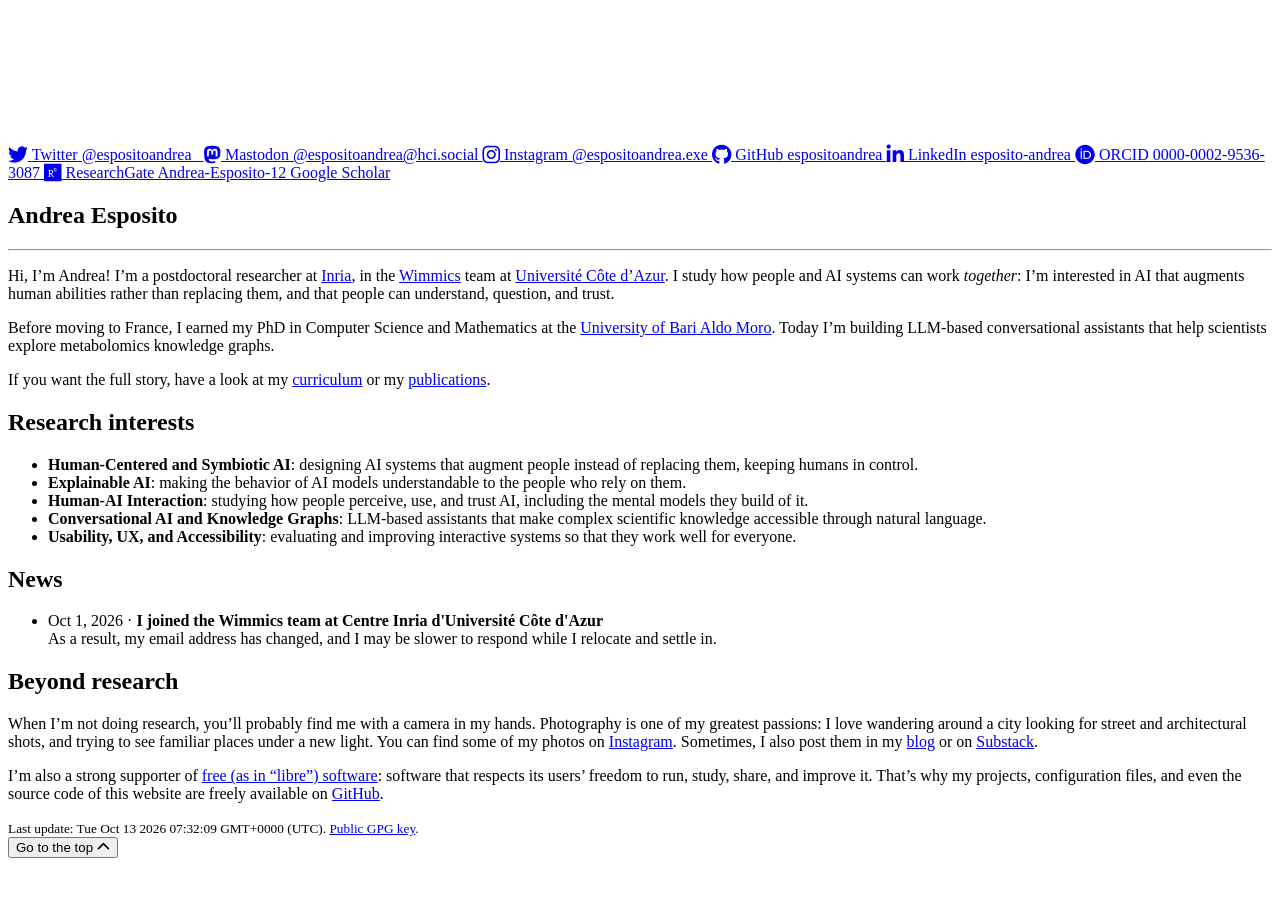
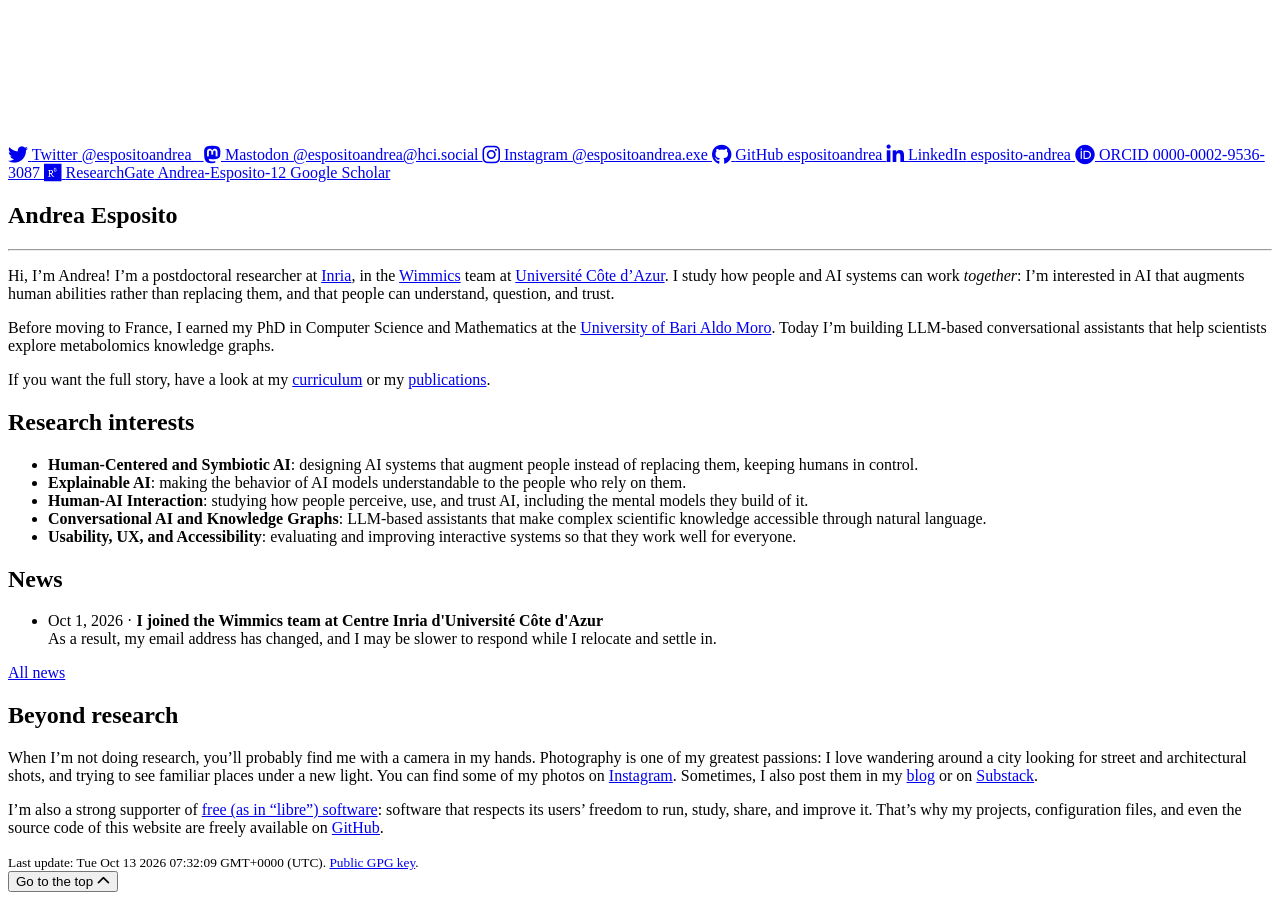
Before and after one commit to espositoandrea/espositoandrea.github.io, a Jekyll site: the page built from index.md, in a window 1280 px wide and 900 px high, scrolled down 4345 px. Built offline with Jekyll 4.4.1, drawn with Linux system fonts in a browser that asks for light colours; nearby versions of some CDN libraries; comment, search, counter and statistics services are not loaded; a style sheet for code colours, icons or effects is not loaded; before the commit the page ends 5211 px from its top, so only the background shows below that.

Commit message:
Publish news as NewsArticles on the home page and a new /news page
The home page keeps the latest five news and links to /news, which lists
them all. Both mark the list up as a schema.org ItemList of
NewsArticles (headline, date, description, author, image), each
identified by a stable anchor on /news.

```diff
--- /dev/null
+++ b/_includes/news-list.html
@@ -0,0 +1,31 @@
+{%- comment -%}
+  List of news (from _data/news.yml), newest first, as a schema.org ItemList of NewsArticles.
+  Each item has a stable anchor on the news page, which is its URL.
+  Parameters: limit (optional, number of items), mainEntity (true when the list is the page's
+  main entity).
+{%- endcomment -%}
+{%- assign news = site.data.news | sort: 'date' | reverse -%}
+{%- assign news_limit = include.limit | default: news.size -%}
+{%- assign news_page = '/news' | absolute_url -%}
+<div itemscope itemtype="https://schema.org/ItemList"{% if include.mainEntity %} itemprop="mainEntity"{% endif %}>
+<meta itemprop="name" content="News from {{ site.title }}">
+<meta itemprop="numberOfItems" content="{{ news.size | at_most: news_limit }}">
+<ul class="list-unstyled news">
+{%- for item in news limit: news_limit %}
+  {%- capture news_id %}news-{{ item.date | date: '%Y-%m-%d' }}-{{ item.title | slugify: 'latin' }}{% endcapture %}
+  <li class="mb-3" id="{{ news_id }}" itemprop="itemListElement" itemscope itemtype="https://schema.org/NewsArticle">
+    <link itemprop="url" href="{{ news_page }}#{{ news_id }}">
+    <link itemprop="mainEntityOfPage" href="{{ news_page }}#{{ news_id }}">
+    <span hidden itemprop="author" itemscope itemtype="https://schema.org/Person" itemid="{{ '/#person' | absolute_url }}">
+      <meta itemprop="name" content="{{ site.author.name }}">
+      <link itemprop="url" href="{{ '/' | absolute_url }}">
+    </span>
+    <link itemprop="image" href="{{ item.image | default: site.author.picture | absolute_url }}">
+    <meta itemprop="inLanguage" content="en">
+    <time class="fg-secondary" itemprop="datePublished" datetime="{{ item.date | date_to_xmlschema }}">{{ item.date | date: "%b %-d, %Y" }}</time> &middot;
+    <strong itemprop="headline">{% if item.url %}<a href="{{ item.url }}">{{ item.title }}</a>{% else %}{{ item.title }}{% endif %}</strong>
+    {% if item.description %}<div itemprop="description">{{ item.description | markdownify | remove: '<p>' | remove: '</p>' }}</div>{% endif %}
+  </li>
+{%- endfor %}
+</ul>
+</div>
--- a/index.md
+++ b/index.md
@@ -39,19 +39,11 @@
 - **Usability, UX, and Accessibility**: evaluating and improving interactive
   systems so that they work well for everyone.
 
-{% assign news = site.data.news | sort: 'date' | reverse %}
-{% if news.size > 0 %}
+{% if site.data.news.size > 0 %}
 ## News
 
-<ul class="list-unstyled news">
-{% for item in news limit: 5 %}
-  <li class="mb-3">
-    <span class="fg-secondary">{{ item.date | date: "%b %-d, %Y" }}</span> &middot;
-    <strong>{% if item.url %}<a href="{{ item.url }}">{{ item.title }}</a>{% else %}{{ item.title }}{% endif %}</strong>
-    {% if item.description %}<div>{{ item.description | markdownify | remove: '<p>' | remove: '</p>' }}</div>{% endif %}
-  </li>
-{% endfor %}
-</ul>
+{% include news-list.html limit=5 %}
+<p><a href="{{ '/news' | relative_url }}">All news</a></p>
 {% endif %}
 
 {% assign highlights = site.data.highlights.highlights %}
```
Also changed, not shown: _data/news.yml (+5 -2 lines), news.md (added, +12 -0 lines).
